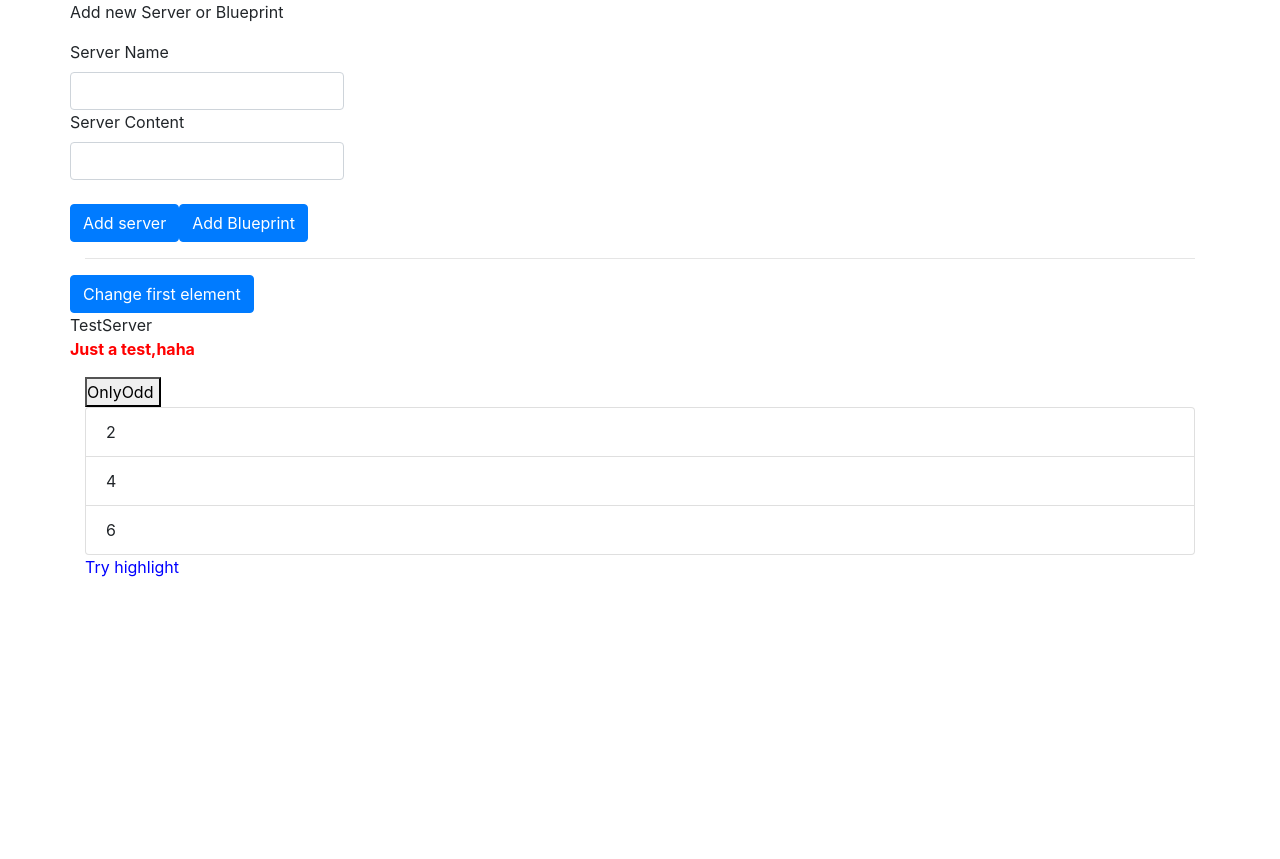
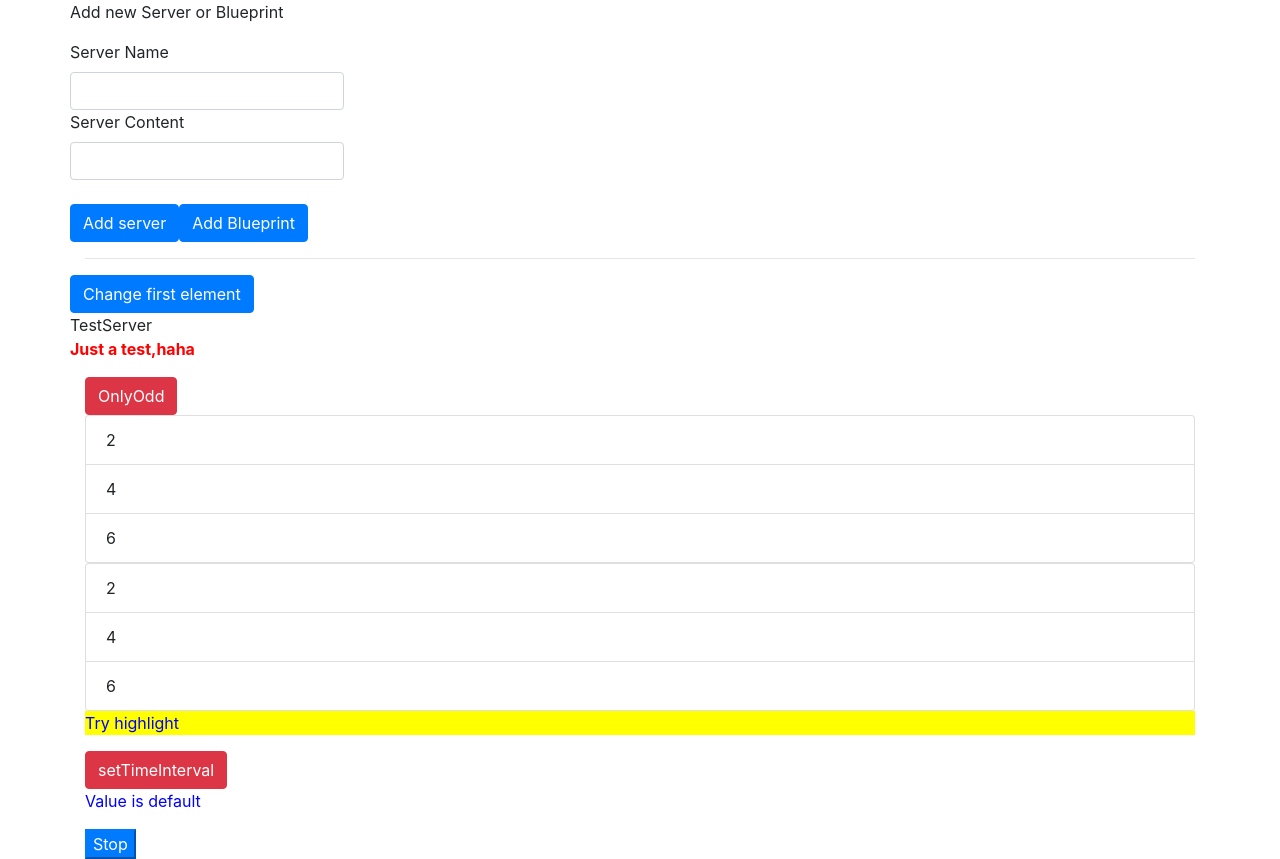
Before and after one commit to fscsh/angular_binding, an Angular app: page / in a window 1280 px wide. Before the commit the page ends 800 px from the top, so only its background shows below. Built offline with nearby package versions, Linux system fonts and the light colour scheme.

Commit message:
setIntervalAndngSwitch

```diff
--- a/src/app/app.component.html
+++ b/src/app/app.component.html
@@ -14,7 +14,7 @@
         </div>
     </div>
     <div>
-        <button class = "list-group" (click) = "OnlyOdd = !OnlyOdd">
+        <button class = "btn btn-danger" (click) = "OnlyOdd = !OnlyOdd">
             OnlyOdd
         </button>
         <div *ngIf = "OnlyOdd">
@@ -27,6 +27,21 @@
                 {{ even }}
             </li>
         </div>
+        <ng-template [ngIf] = "!OnlyOdd">
+            <div *ngIf = "!OnlyOdd">
+                <li class = "list-group-item" *ngFor = "let even of evens">
+                    {{ even }}
+                </li>
+            </div>
+        </ng-template>
     </div>
-    <p appHighlight>  Try highlight</p>
+    <p appHighlight [defaultColor] = "'yellow'" [highlightColor] = "'red'">  Try highlight</p>
+    <button class = "btn btn-danger " (click) = "onStart()"> setTimeInterval</button>
+    <div [ngSwitch] = "value">
+        <p *ngSwitchCase ="5">Value is 5</p>
+        <p *ngSwitchCase ="8">Value is 8</p>
+        <p *ngSwitchCase ="12">Value is 12</p>
+        <p *ngSwitchDefault>Value is default</p>
+    </div>
+    <button class = "btn-primary" (click) = "onStop()"> Stop</button>
 </div>
--- a/src/app/app.component.ts
+++ b/src/app/app.component.ts
@@ -7,7 +7,8 @@ import { Component } from '@angular/core';
 })
 export class AppComponent {
     serverElements = [{ type: 'server', name:'TestServer', content: 'Just a test,haha'}];
-
+    interval;
+    value : number = 0;
     onServerAdded(serverData: { serverName: string, serverContent: string}){
         console.log('SV',this.serverElements)
         this.serverElements.push({
@@ -31,4 +32,13 @@ export class AppComponent {
     odds = [1,3,5];
     evens = [2,4,6];
     OnlyOdd = false;
+    onStart(){
+        this.interval = setInterval(()=>{
+            this.value++;
+            console.log(this.value)
+        },1000)
+    }
+    onStop(){
+        clearInterval(this.interval)
+    }
 }
--- a/src/app/highlight/highlight.directive.ts
+++ b/src/app/highlight/highlight.directive.ts
@@ -1,21 +1,23 @@
-import { Directive ,ElementRef, OnInit, Renderer2, HostListener} from '@angular/core';
+import { Directive ,ElementRef, OnInit, Renderer2, HostListener ,Input, HostBinding} from '@angular/core';
 
 @Directive({
   selector: '[appHighlight]'
 })
 export class HighlightDirective implements OnInit{
-
+    @Input() defaultColor: string;
+    @Input() highlightColor: string;
+    @HostBinding('style.backgroundColor') backgroundColor: string;
   constructor(private elementRef: ElementRef ,private renderer: Renderer2) { }
 
   ngOnInit(){
-
+      this.backgroundColor = this.defaultColor;
   }
   @HostListener('mouseenter') mouseover(eventData: Event){
-      this.renderer.setStyle(this.elementRef.nativeElement, 'background-color','yellow')
-
+      // this.renderer.setStyle(this.elementRef.nativeElement, 'background-color','yellow')
+      this.backgroundColor = this.highlightColor
   }
   @HostListener('mouseleave') mouseleave(eventData: Event){
-      this.renderer.setStyle(this.elementRef.nativeElement, 'background-color','transparent')
-
+      // this.renderer.setStyle(this.elementRef.nativeElement, 'background-color','transparent')
+      this.backgroundColor = this.defaultColor;
   }
 }
```
